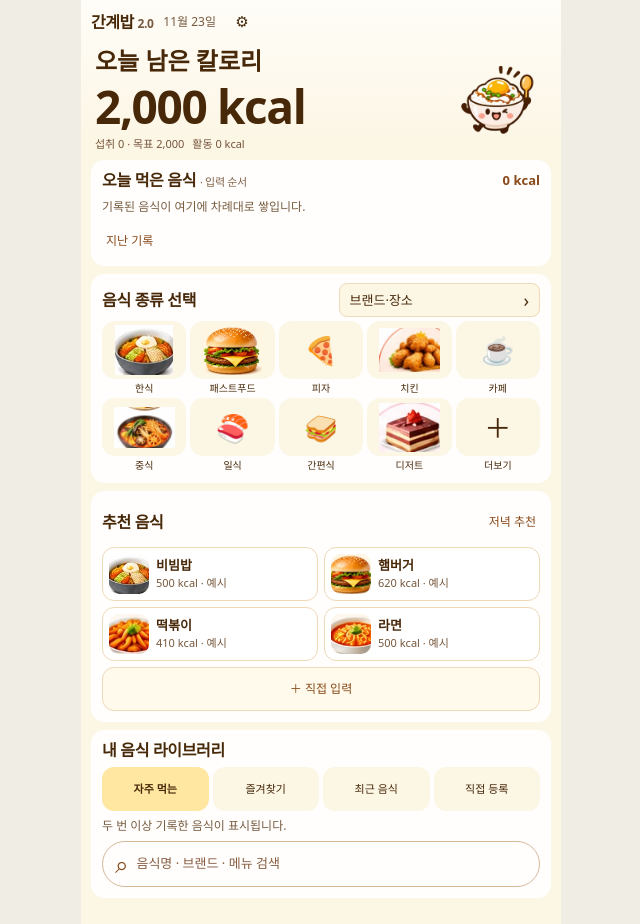
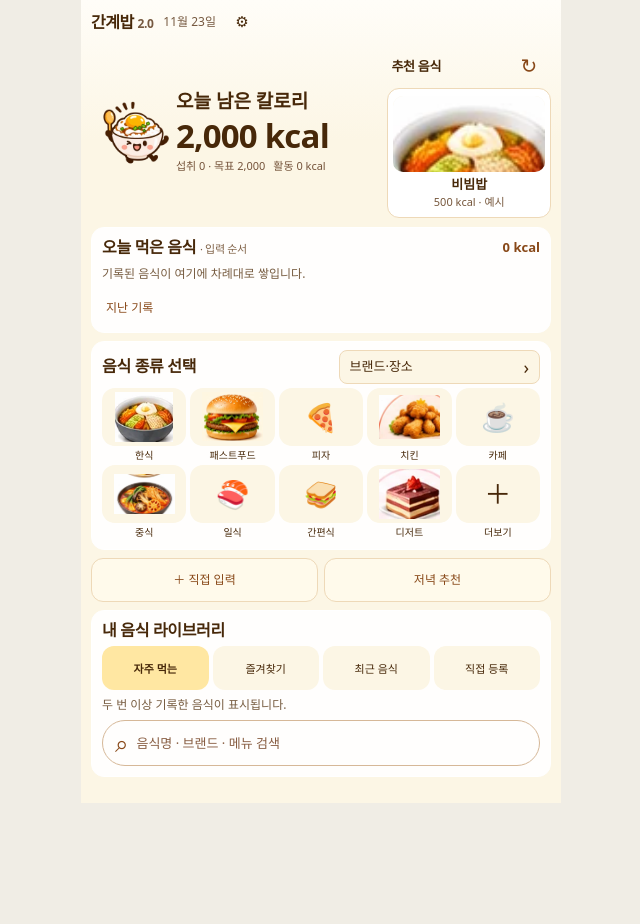
Before and after one commit to sjbrotherjs/sjbrotherjs-gangyebap-preview, a plain HTML site: page index.html in a window 1280 px wide. Shown: the whole page, without its empty margins (319-959 px from the left). After the commit the page ends 803 px from the top, so only its background shows below. Drawn offline with Linux system fonts and the light colour scheme.

Commit message:
Feature one rotating meal recommendation on home

```diff
--- a/app.js
+++ b/app.js
@@ -92,6 +92,39 @@ async function updateItem(meal,index,item){
   });
   render();
 }
+let featuredId, featuredCandidates;
+const featuredKey='gangyebap.featuredFood';
+
+function renderFeatured(items,rotate=false){
+  const cards=Recommend.list(mealType(state.settings),items,state);
+  const signature=JSON.stringify(cards.map(card=>card.id));
+  let index=cards.findIndex(card=>card.id===featuredId);
+  if(featuredCandidates===undefined){
+    try{index=cards.findIndex(card=>card.id===sessionStorage.getItem(featuredKey))}
+    catch{index=-1}
+    rotate=true;
+  }
+  if(rotate)index=(index+1)%Math.max(1,cards.length);
+  else if(featuredCandidates!==signature||index<0)index=0;
+  const card=cards[index];
+  featuredCandidates=signature;
+  featuredId=card?.id;
+  const container=$('cards');
+  container.replaceChildren();
+  $('refreshCard').disabled=cards.length<2;
+  $('refreshCard').onclick=()=>renderFeatured(items,true);
+  if(!card){
+    container.textContent='추천 음식 없음';
+    return;
+  }
+  try{sessionStorage.setItem(featuredKey,card.id)}catch{/* The recommendation still works without storage. */}
+  const button=document.createElement('button');
+  button.className='card';
+  button.dataset.food=card.id;
+  button.innerHTML=visual(card)+'<span><strong>'+escapeHTML(card.name)+'</strong><small>'+kcal(card.row)+(card.row[13]==='실험 예시'?' · 예시':'')+'</small></span>';
+  button.onclick=()=>add(card.row,card.id).catch(error=>notify(error.message));
+  container.append(button);
+}
 function render(){
   const meals=dayMeals(),items=meals.flatMap(m=>m.items);
   const extra=state.settings.activity[today()]||0;
@@ -107,14 +140,7 @@ function render(){
   const logRowIndex=logHasFocus?[...$('cart').children].indexOf(focused.closest('.logRow')):-1;
   rowList($('cart'),meals);
   if(logRowIndex>=0)$('cart').children[logRowIndex]?.querySelector('.editRow').focus({preventScroll:true});
-  $('cards').replaceChildren();
-  for(const card of Recommend.list(mealType(state.settings),items,state)){
-    const btn=document.createElement('button');
-    btn.className='card';
-    btn.innerHTML=visual(card)+'<span><strong>'+escapeHTML(card.name)+'</strong><small>'+kcal(card.row)+(card.row[13]==='실험 예시'?' · 예시':'')+'</small></span>';
-    btn.onclick=()=>add(card.row,card.id).catch(error=>notify(error.message));
-    $('cards').append(btn);
-  }
+  renderFeatured(items);
   renderLibrary();
 }
 function history(){
--- a/index.html
+++ b/index.html
@@ -11,11 +11,15 @@
 <main>
   <header><strong>간계밥 <span>2.0</span></strong><time id="date"></time><button id="settings" aria-label="설정">⚙</button></header>
   <section class="summary" aria-labelledby="balanceTitle">
-    <div>
+    <img class="mascot" src="assets/mascot.webp" alt="웃는 간장계란밥">
+    <div class="balancePanel">
       <h1 id="balanceTitle">오늘 남은 칼로리</h1><strong id="balance">—</strong>
       <div class="summaryMeta"><span id="summary"></span><span id="activity"></span></div>
     </div>
-    <img class="mascot" src="assets/mascot.webp" alt="웃는 간장계란밥">
+    <div class="featuredFood" aria-labelledby="recTitle">
+      <div class="sectionHead"><h2 id="recTitle">추천 음식</h2><button id="refreshCard" class="quiet" type="button" aria-label="다른 음식 추천">↻</button></div>
+      <div id="cards" aria-live="polite"></div>
+    </div>
   </section>
 
   <section class="surface" aria-labelledby="logTitle">
@@ -31,11 +35,10 @@
     <div id="categories" class="categoryGrid"></div>
     <div id="categoryOptions" class="foodGrid"></div>
   </section>
-  <section class="surface" aria-labelledby="recTitle">
-    <div class="sectionHead"><h2 id="recTitle">추천 음식</h2><button id="dinner" class="quiet">저녁 추천</button></div>
-    <div id="cards" class="foodGrid"></div>
-    <button id="manual" class="wide inputButton">＋ 직접 입력</button>
-  </section>
+  <div class="mealActions">
+    <button id="manual" class="inputButton">＋ 직접 입력</button>
+    <button id="dinner" class="inputButton">저녁 추천</button>
+  </div>
   <section class="surface" aria-labelledby="libraryTitle">
     <h2 id="libraryTitle">내 음식 라이브러리</h2>
     <div id="libraryTabs" class="libraryTabs" aria-label="라이브러리 분류">
--- a/styles.css
+++ b/styles.css
@@ -2,7 +2,7 @@
 *{box-sizing:border-box}
 body{margin:0;background:#f0ede5;color:var(--brown);font:15px/1.42 system-ui,sans-serif}
 main{max-width:480px;min-height:100dvh;margin:auto;padding:0 10px max(18px,env(safe-area-inset-bottom));background:linear-gradient(#fffdf8,var(--cream) 140px)}
-header,.sectionHead,.dialogHead,.summary{display:flex;align-items:center;justify-content:space-between;gap:8px}
+header,.sectionHead,.dialogHead{display:flex;align-items:center;justify-content:space-between;gap:8px}
 header{justify-content:flex-start;min-height:44px;gap:10px}
 header strong{font-size:16px;letter-spacing:-.45px}
 header strong span,time{font-size:12px;color:#765940}
@@ -13,12 +13,21 @@ button,input,select{font:inherit;color:inherit;border-radius:12px;border:1px sol
 button{min-width:44px;padding:6px 10px;cursor:pointer;touch-action:manipulation}
 button:focus-visible,a:focus-visible,input:focus-visible,select:focus-visible{outline:2px solid var(--accent);outline-offset:2px}
 button:disabled{opacity:.52}
-.summary{padding:0 4px 9px}
-.summary>div{min-width:0}
-.summary h1{font-size:clamp(19px,5vw,24px);font-weight:740}
-#balance{display:block;font-size:clamp(33px,9vw,46px);line-height:1.12;font-weight:790;letter-spacing:-1.4px;font-variant-numeric:tabular-nums;overflow-wrap:anywhere;margin:3px 0}
+.summary{display:grid;grid-template-columns:clamp(46px,17vw,78px) minmax(0,1.25fr) minmax(0,1fr);align-items:center;gap:7px;padding:0 0 9px}
+.balancePanel{min-width:0}
+.summary h1{font-size:clamp(13px,4vw,19px);font-weight:740}
+#balance{display:block;font-size:clamp(22px,6.6vw,33px);line-height:1.12;font-weight:790;letter-spacing:-.8px;font-variant-numeric:tabular-nums;overflow-wrap:anywhere;margin:3px 0}
 .summaryMeta{display:flex;flex-wrap:wrap;gap:1px 8px;color:#75543b;font-size:11px}
-.mascot{width:clamp(62px,20vw,86px);height:auto;flex:none;object-fit:contain}
+.mascot{width:100%;height:auto;object-fit:contain;transform:scaleX(-1)}
+.featuredFood{min-width:0}
+.featuredFood .sectionHead{gap:0;padding-left:4px}
+.featuredFood h2{font-size:13px}
+#refreshCard{font-size:20px;padding:0}
+.featuredFood .card{flex-direction:column;gap:4px;text-align:center;padding:7px 5px}
+.featuredFood .visual{width:100%;height:clamp(50px,16vw,76px);font-size:34px}
+.featuredFood .visual img{object-fit:contain}
+.mealActions{display:flex;gap:6px;margin-bottom:8px}
+.mealActions button{flex:1;min-width:0}
 .surface{margin-bottom:8px;padding:8px 10px 10px;background:#fffefd;border:1px solid #fff;border-radius:13px}
 .sectionHead>strong{flex:none;font-size:13px;color:var(--accent);font-variant-numeric:tabular-nums}
 #logTitle span{font-size:11px;font-weight:500;color:#806348}
@@ -44,7 +53,7 @@ button:disabled{opacity:.52}
 small{display:block;color:#76573c;font-size:11px;font-weight:450}
 .card small{margin-top:2px}
 .wide{width:100%}
-.inputButton{margin-top:6px;background:#fffaeb;color:var(--accent);font-size:12px}
+.inputButton{background:#fffaeb;color:var(--accent);font-size:12px}
 .libraryTabs{display:grid;grid-template-columns:repeat(4,minmax(0,1fr));gap:4px;margin:5px 0}
 .libraryTabs button{min-width:0;padding-inline:1px;font-size:11px;background:var(--cream);border:0}
 .libraryTabs button[aria-pressed=true]{background:#ffe7a2;font-weight:700}
```
Also changed, not shown: offline-list.js (+1 -1 lines).
